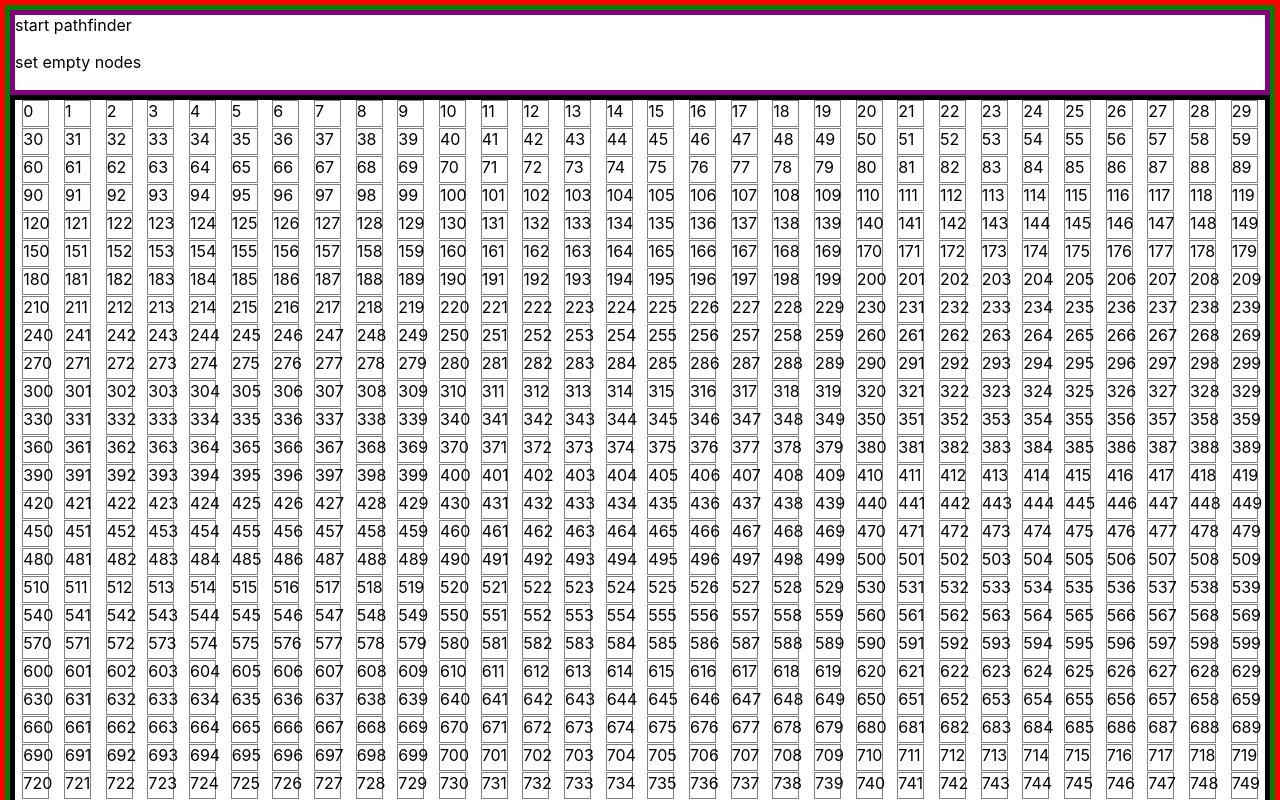
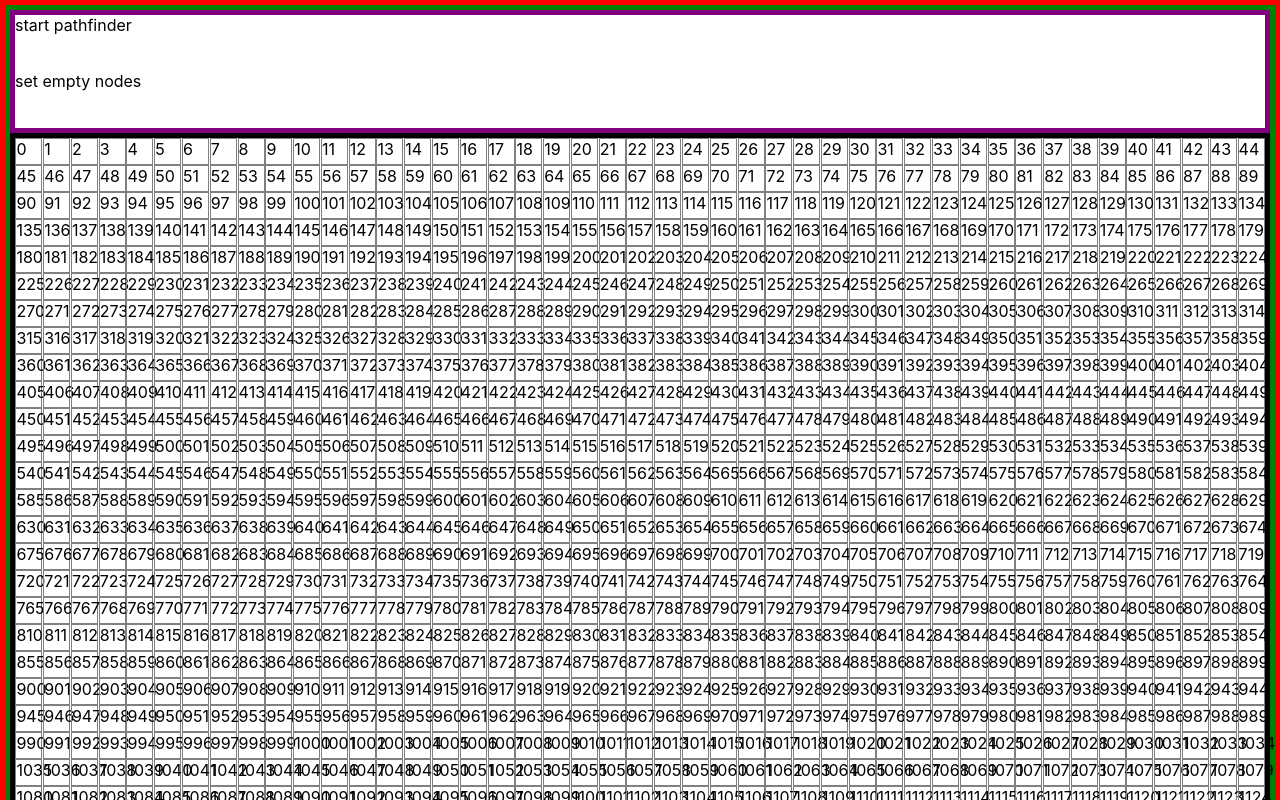
Before and after one commit to mrpiggy97/mypathfinder, a React (Create React App) app in the folder app/: page / in a window 1280 px wide. Shown: the top 800 px of the page. Built offline with nearby package versions, Linux system fonts and the light colour scheme.

Commit message:
canvas is now bigger so rows can have less space in between them

```diff
--- a/app/src/App.tsx
+++ b/app/src/App.tsx
@@ -3,16 +3,20 @@ import './App.css';
 
 import PathFinder from "./views/PathFinder"
 
+const NUMBER_OF_ROWS : number = 45
+const NUMBER_OF_ITEMS_PER_ROW = 45
+
 function App() {
   // canvasSize will set the number of Nodes
   // to render
 
-  // 900 because canvas is 30*30
   return (
     <div id="App">
-      <PathFinder CanvasSize={900} />
+      <PathFinder CanvasSize={NUMBER_OF_ITEMS_PER_ROW * NUMBER_OF_ROWS} />
     </div>
   );
 }
 
+export {NUMBER_OF_ITEMS_PER_ROW,NUMBER_OF_ROWS}
+
 export default App;
--- a/app/src/views/PathFinder.tsx
+++ b/app/src/views/PathFinder.tsx
@@ -2,6 +2,7 @@ import React,{useMemo, useState} from "react";
 import {Row,RowNode} from "../components/Row";
 import RowNodeComponent from "../components/Row"
 import RowNodeGraph from "../graphs/RowNodeGraph";
+import { NUMBER_OF_ITEMS_PER_ROW } from "../App";
 
 import "./css/PathFinder.css"
 
@@ -23,7 +24,7 @@ function getNodesFromRows(canvasSize : number) : RowNode[]{
             let newRow = new Row(i,null,null,numberOfMembersPerRow,currentRowNodeId)
             currentRow = newRow
             rowNodes.push(...newRow.Nodes)
-            currentRowNodeId = currentRowNodeId + 30
+            currentRowNodeId = currentRowNodeId + NUMBER_OF_ITEMS_PER_ROW
         }else{
             // every Row after the beginning row will have previousRow
             // the currentRow value(which will be updated with every new Row)
@@ -32,7 +33,7 @@ function getNodesFromRows(canvasSize : number) : RowNode[]{
             currentRow.NextRow = newRow
             currentRow = newRow
             rowNodes.push(...newRow.Nodes)
-            currentRowNodeId = currentRowNodeId + 30
+            currentRowNodeId = currentRowNodeId + NUMBER_OF_ITEMS_PER_ROW
         }
     }
 
@@ -94,6 +95,7 @@ export default function PathFinder(props : PathFinderProps) : JSX.Element{
         setRowNodes(getNodesFromRows(props.CanvasSize))
         setSelectedBeginnerNode(null)
         setSelectedEndNode(null)
+        setNodesToBlock([])
     }
 
     const handleMouseDown = () => {
@@ -123,7 +125,7 @@ export default function PathFinder(props : PathFinderProps) : JSX.Element{
                 <span onClick={startPathFinder}>start pathfinder</span>
                 <span onClick={setDefaultNodes}>set empty nodes</span>
             </div>
-            <div id="path-finder">
+            <div id="path-finder" onMouseDown={handleMouseDown}>
                 {rowNodes.map((node) => {
                     return <RowNodeComponent
                     isVisited={node.isVisited}
--- a/app/src/views/css/PathFinder.css
+++ b/app/src/views/css/PathFinder.css
@@ -17,10 +17,12 @@ div#menu{
 div#path-finder{
     display: grid;
     grid-area: "path-finder";
-    row-gap: 1px;
-    grid-template-columns: repeat(30,1fr);
-    grid-template-rows: repeat(30,1fr);
+    row-gap: none;
+    grid-template-columns: repeat(45,1fr);
+    column-gap: none;
+    grid-template-rows: repeat(45,1fr);
     grid-auto-rows: min-content;
+    align-items: center;
     justify-items: center;
     border: black solid 5px;
 }
```
